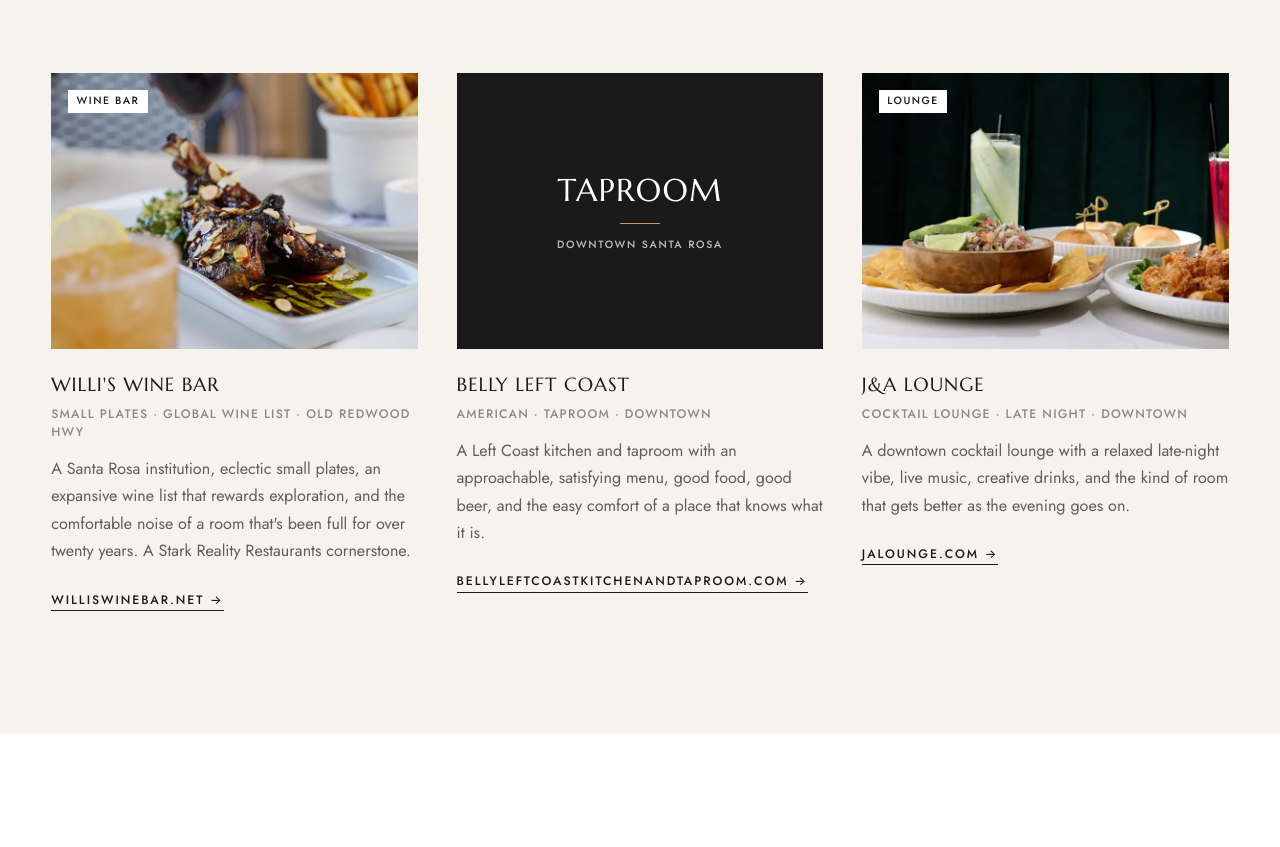
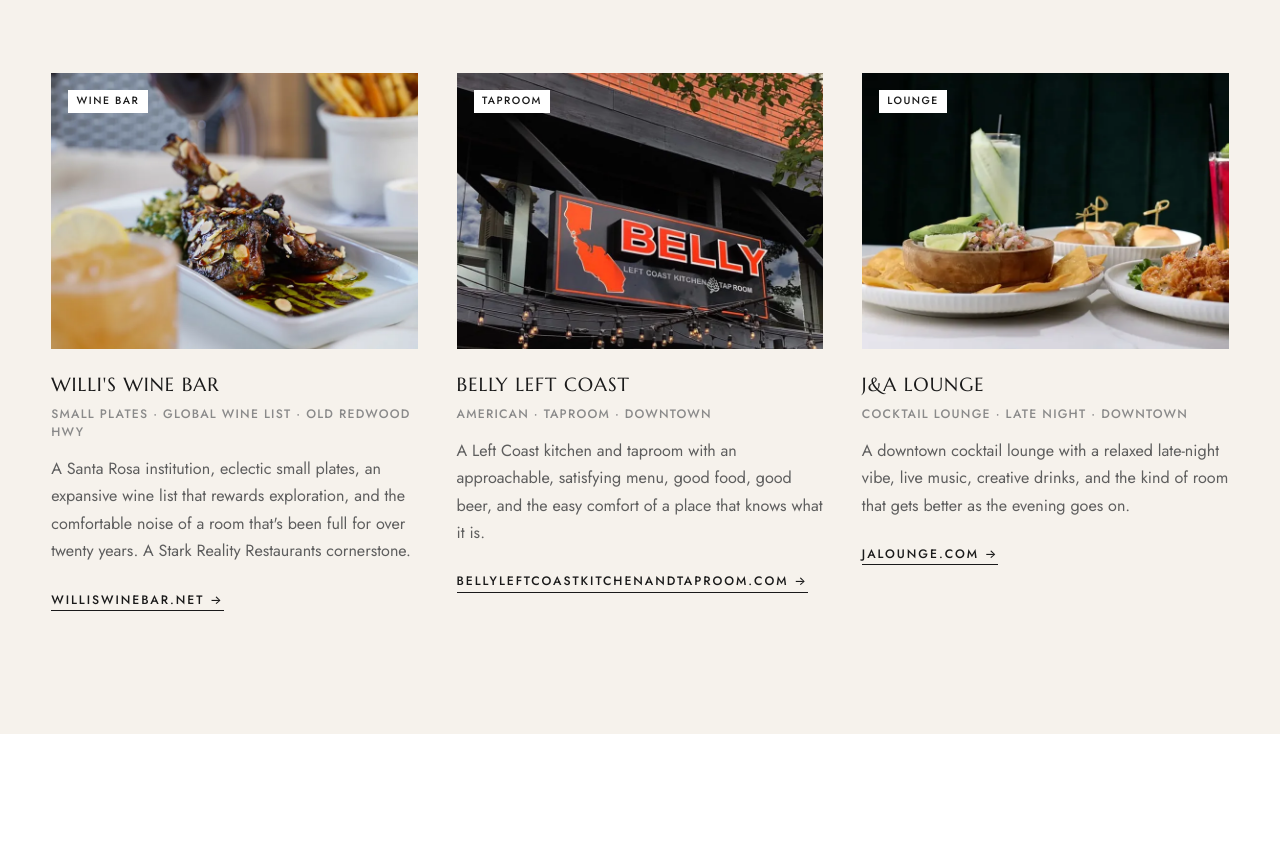
Before and after one commit to SRCS110/staysantarosa, a plain HTML site: page dining.html in a window 1280 px wide. Shown: the part 4726-5573 px from the top of the page. Drawn offline with Linux system fonts and the light colour scheme.

Commit message:
Dining: add Belly Left Coast photo (supplied by Daniel)
Co-Authored-By: Claude Opus 5.5 <noreply@anthropic.com>
Claude-Session: https://claude.ai/code/session_017GjHc4dqrs45g7fFyDEoXB

```diff
--- a/dining.html
+++ b/dining.html
@@ -269,7 +269,7 @@
           </div>
         </article>
         <article class="gp-card">
-          <div class="gp-card-img gp-card-img--type" aria-hidden="true"><span class="gp-type-word">Taproom</span><span class="gp-type-rule"></span><span class="gp-type-place">Downtown Santa Rosa</span></div>
+          <div class="gp-card-img"><div class="gp-card-photo" role="img" aria-label="Photo: Belly Left Coast Kitchen &amp; Taproom" data-bg="assets/opt/dining-belly-left-coast-768.webp"></div><span class="gp-badge">Taproom</span></div>
           <div class="gp-card-body">
             <h3 class="lp-card-title">Belly Left Coast</h3>
             <div class="gp-card-meta">American · Taproom · Downtown</div>
```
Also changed, not shown: assets/opt/dining-belly-left-coast-768.webp (added).
